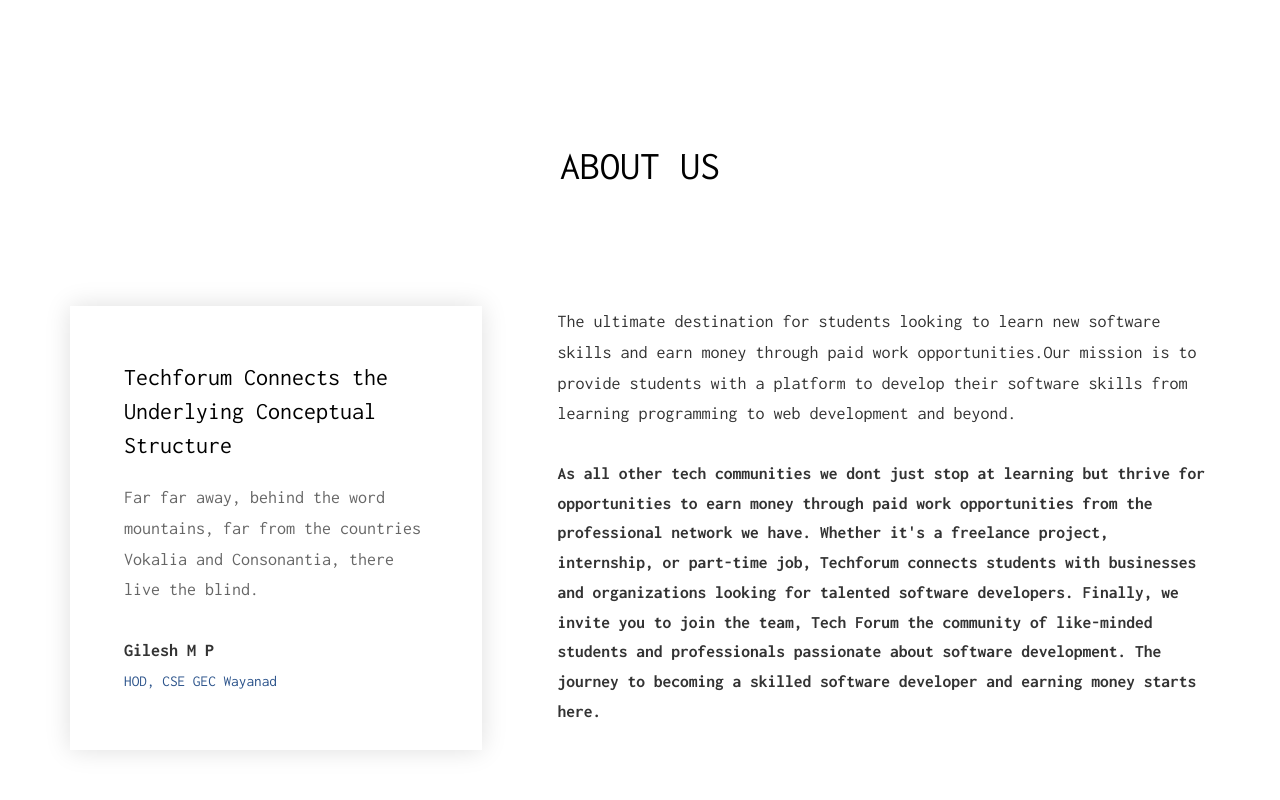
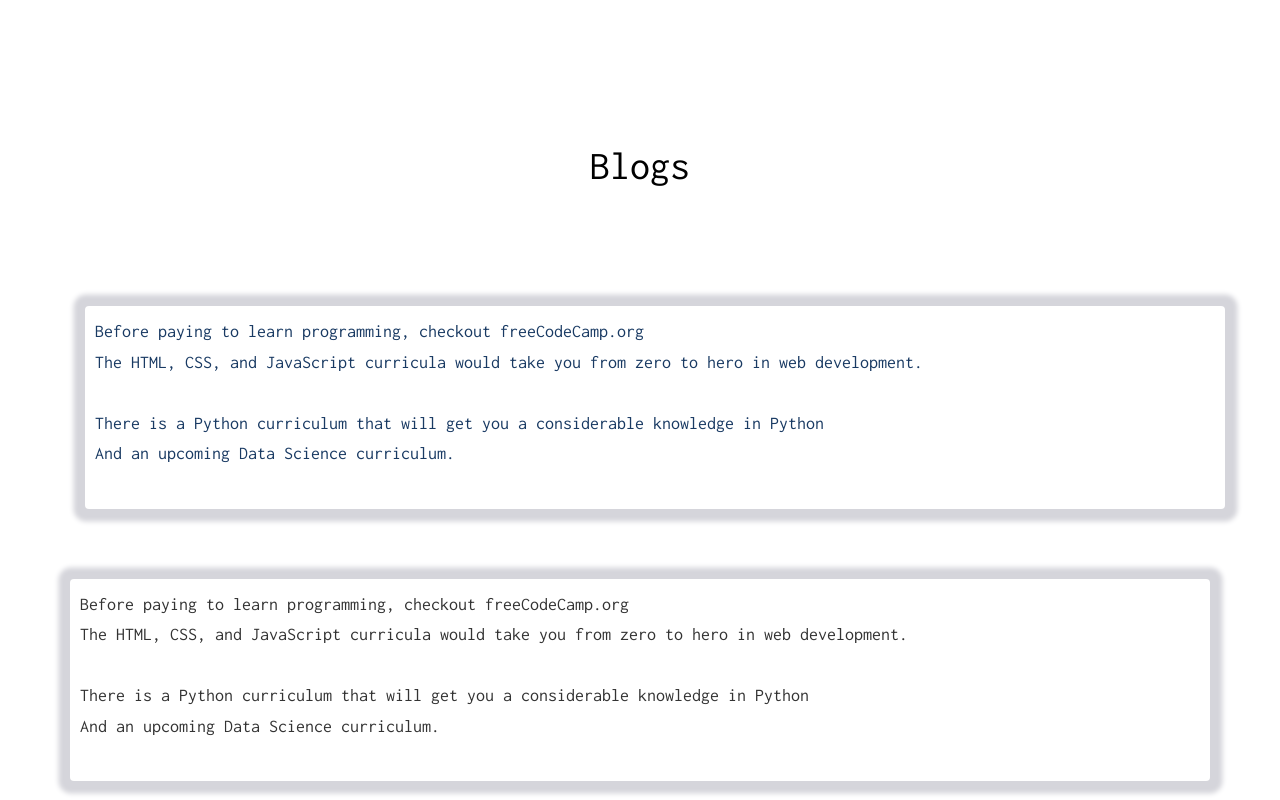
Before and after one commit to thejaskp/finance, a plain HTML site: page air/index.html in a window 1280 px wide. Shown: the part 900-1700 px from the top of the page. Drawn offline with Linux system fonts and the light colour scheme; files whose address does not match are found by name.

Commit message:
basic layout created phase1

```diff
--- a/air/css/style.css
+++ b/air/css/style.css
@@ -30,6 +30,15 @@ html{
   -webkit-transition: 0.5s;
   -o-transition: 0.5s;
   transition: 0.5s;
+}
+.box-shadow {
+  /*font-family: cursive, sans-serif;*/
+  background-color: #ffffff;
+  /*color: rgb(0, 0, 0);*/
+  padding: 10px;
+  border-radius: 4px;
+  margin-bottom: 70px;
+  box-shadow: 0.5px 0.5px 5px 12px #d5d5db;
 }
 .offcanvas #page {
   overflow: hidden;
--- a/air/index.html
+++ b/air/index.html
@@ -90,8 +90,8 @@
 				<div class="col-md-8 col-md-offset-2 text-center">
 					<div class="display-t js-fullheight">
 						<div class="display-tc js-fullheight animate-box" data-animate-effect="fadeIn">
-							<div class="mr-auto"><h1> Wanna level up ? Come along</h1></div>
-							<p><a href="#section-aboutus" class="btn btn-primary btn-lg btn-learn">Learn more</a> <a class="btn btn-primary btn-lg btn-demo" href="about.html"></i>Join us</a></p>
+							<div class="mr-auto"><h1> ready to put some money in the pocket ? Come along</h1></div>
+							<p><a href="#section-aboutus" class="btn btn-primary btn-lg btn-learn">Blogs</a> <a class="btn btn-primary btn-lg btn-demo" href="about.html"></i>Join us</a></p>
 						</div>
 					</div>
 				</div>
@@ -103,47 +103,54 @@
 		<section id="section-aboutus"><div class="container">
 			<div class="row animate-box">
 				<div class="col-md-8 col-md-offset-2 text-center fh5co-heading">
-					<h2>ABOUT US</h2>
+					<h2>Blogs</h2>
 				</div>
 			</div>
-			<div class="row">
+			<!--<div class="row">
 				<div class="col-md-5 animate-box">
-					<div class="user-frame">
-						<h3>Techforum Connects the Underlying Conceptual Structure</h3>
-						<p>Far far away, behind the word mountains, far from the countries Vokalia and Consonantia, there live the blind. </p>
-						<span>Gilesh M P</span><br>
-						<small>HOD, CSE GEC Wayanad</small>
-					</div>
+
 				</div>
-				<div class="col-md-7 animate-box">
+				<div >
+					<blockquote>
 					<p>The ultimate destination for students looking to learn new software skills and earn money through paid work opportunities.Our mission is to provide students with a platform to develop their software skills from learning programming to web development and beyond.</p>
-					<blockquote>
+					</blockquote>
 					<p>As all other tech communities we dont just stop at learning but thrive for opportunities to  earn money through paid work opportunities from the professional network we have. Whether it's a freelance project, internship, or part-time job, Techforum connects students with businesses and organizations looking for talented software developers. Finally, we invite you to join the team, Tech Forum the community of like-minded students and professionals passionate about software development. The journey to becoming a skilled software developer and earning money starts here. </p>
 
+				</div>
+			</div>-->
+			<a href="blog.html"><div class="container" ><div class="box-shadow">
+				<p>
+				  Before paying to learn programming, checkout freeCodeCamp.org
+				  <br />
+				  The HTML, CSS, and JavaScript curricula would take you from zero to hero
+				  in web development.
+				</p>
+				<p>
+				  There is a Python curriculum that will get you a considerable knowledge
+				  in Python <br />
+				  And an upcoming Data Science curriculum.
+				</p>
+		    	</div></a>
+		    </div>
+			<div><div class="box-shadow">
+				<p>
+				  Before paying to learn programming, checkout freeCodeCamp.org
+				  <br />
+				  The HTML, CSS, and JavaScript curricula would take you from zero to hero
+				  in web development.
+				</p>
+				<p>
+				  There is a Python curriculum that will get you a considerable knowledge
+				  in Python <br />
+				  And an upcoming Data Science curriculum.
+				</p>
+		    	</div>
+		    </div>
 
-					</blockquote>
-				</div>
-			</div>
 
 		</div></section>
-		</div>
+	</div>
 
-		<div id="fh5co-about">
-		<div class="container">
-			<div class="row animate-box">
-				<div class="col-md-6 col-md-offset-3 text-center heading-section">
-					<h3>Our history</h3>
-					<p>TechForum is founded by those who needed it most in their journey.</p>
-				</div>
-			</div>
-
-			<div class="row row-bottom-padded-md">
-				<div class="col-md-12 text-center animate-box">
-					<p><img src="images/college.jpg" alt="Free HTML5 Bootstrap Template" class="img-responsive img-rounded" width="100%" height="50%"></p>
-				</div>
-			</div>
-		</div>
-	</div>
 
 	<div id="fh5co-content-section">
 		<div class="container">
@@ -269,7 +276,7 @@
 			<div class="row row-pb-md">
 				<div class="col-md-4 fh5co-widget">
 					<h4>Techforum</h4>
-					<p>Tech Forum is a community started from GEC Wayanad, Focusing on upskilling students through practical projects in the fields of software engineering.</p>
+					<p>Tech Forum is a community started from GEC Wayanad, Focusing on upskilling students through practical projects.</p>
 				</div>
 				<div class="col-md-2 col-md-push-1 fh5co-widget">
 					<h4>Links</h4>
```
Also changed, not shown: air/blog.html (added, +15 -0 lines).
